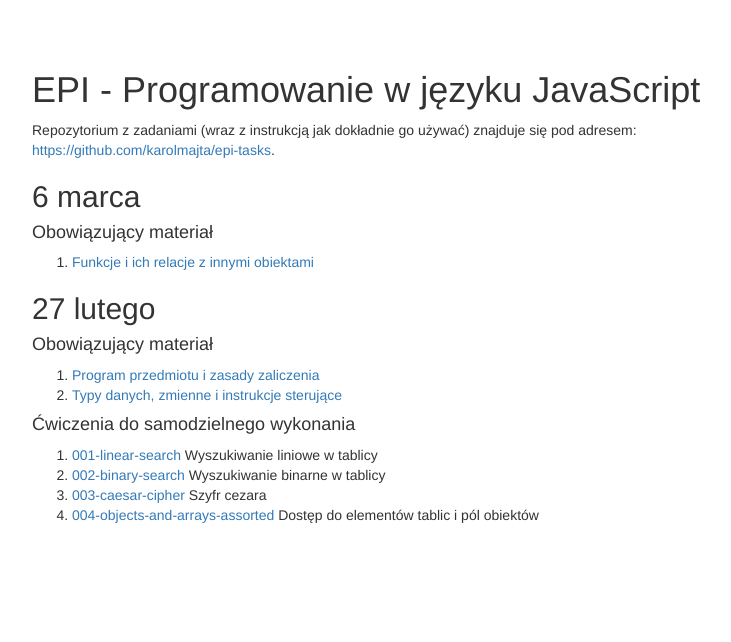
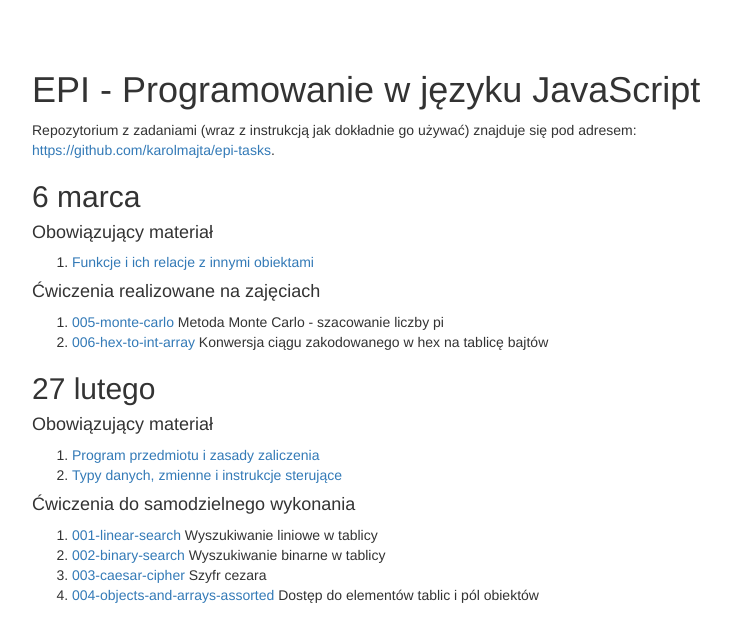
Before and after one commit to karolmajta/epi-tasks, a plain HTML site: page index.html in a window 1280 px wide. Shown: the whole page, without its empty margins (233-964 px from the left). Drawn offline with nearby package versions, Linux system fonts and the light colour scheme.

Commit message:
Updated readme

```diff
--- a/index.html
+++ b/index.html
@@ -23,6 +23,19 @@
           <ol>
             <li>
               <a href="epi-2.html">Funkcje i ich relacje z innymi obiektami</a>
+            </li>
+          </ol>
+          <h4>Ćwiczenia realizowane na zajęciach</h4>
+          <ol>
+              <li>
+                  <a href="https://github.com/karolmajta/epi-tasks/tree/005-monte-carlo">
+                      005-monte-carlo
+                  </a> Metoda Monte Carlo - szacowanie liczby pi
+              </li>
+              <li>
+                  <a href="https://github.com/karolmajta/epi-tasks/tree/006-hex-to-int-array">
+                      006-hex-to-int-array
+                  </a> Konwersja ciągu zakodowanego w hex na tablicę bajtów
               </li>
           </ol>
 
```
Lines whose indentation alone changed are shown as unchanged.
